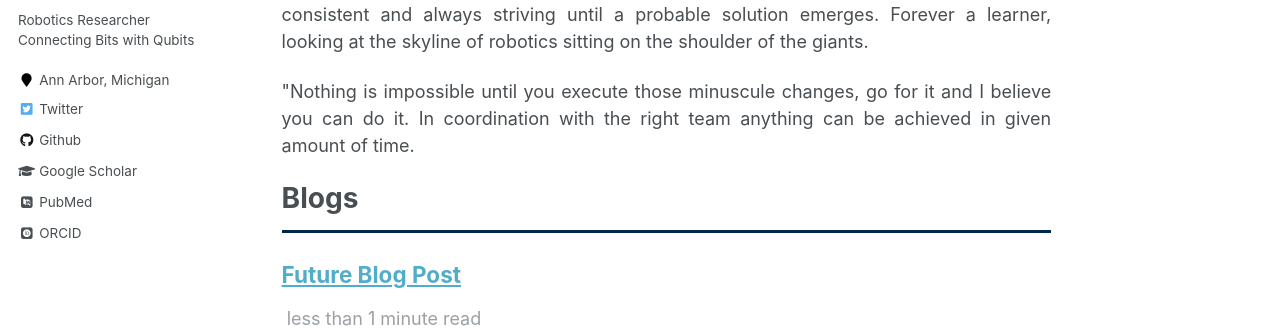
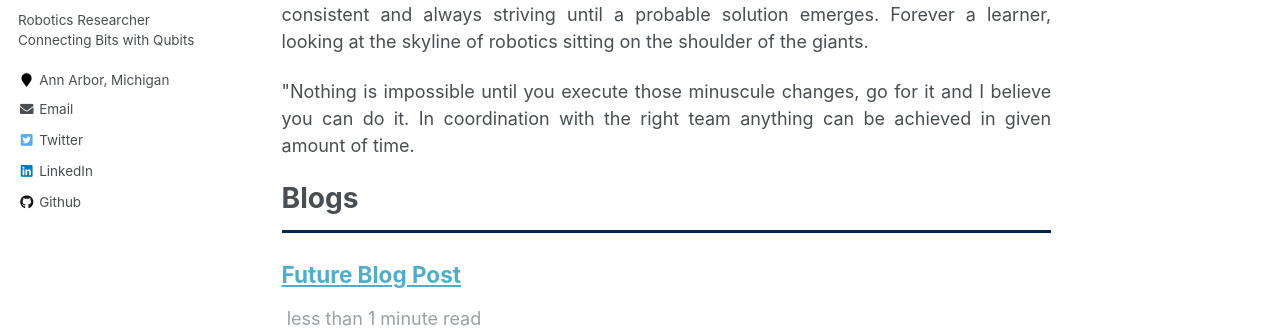
Before and after one commit to Trushant-Adeshara/Trushant-Adeshara.github.io, a Jekyll site: the page built from _pages/about.md, in a window 1280 px wide. Shown: the part 345-673 px from the top of the page. Built offline with Jekyll 4.4.1, drawn with Linux system fonts in a browser that asks for light colours; some web fonts are replaced; some of the changed lines change nothing that is shown.

Commit message:
delete unnecessary profile links from _config.yml file

```diff
--- a/_config.yml
+++ b/_config.yml
@@ -85,9 +85,9 @@ author:
   bio              : "Robotics Researcher Connecting Bits with Qubits"
   location         : "Ann Arbor, Michigan"
   employer         :
-  pubmed           : "https://www.ncbi.nlm.nih.gov/pubmed/?term=john+snow"
-  googlescholar    : "http://yourfullgooglescholarurl.com"
-  email            :
+  pubmed           :
+  googlescholar    :
+  email            : "trushant@umich.edu"
   researchgate     :  # example: "https://www.researchgate.net/profile/yourprofile"
   uri              :
   bitbucket        :
@@ -96,14 +96,14 @@ author:
   flickr           :
   facebook         :
   foursquare       :
-  github           : "academicpages"
+  github           : "Trushant-Adeshara"
   google_plus      :
   keybase          :
   instagram        :
   impactstory      : #"https://profiles.impactstory.org/u/xxxx-xxxx-xxxx-xxxx"
   lastfm           :
-  linkedin         :
-  orcid            : "http://orcid.org/yourorcidurl"
+  linkedin         : "https://www.linkedin.com/Trushant-Adeshara"
+  orcid            :
   pinterest        :
   soundcloud       :
   stackoverflow    : # http://stackoverflow.com/users/123456/username
```
